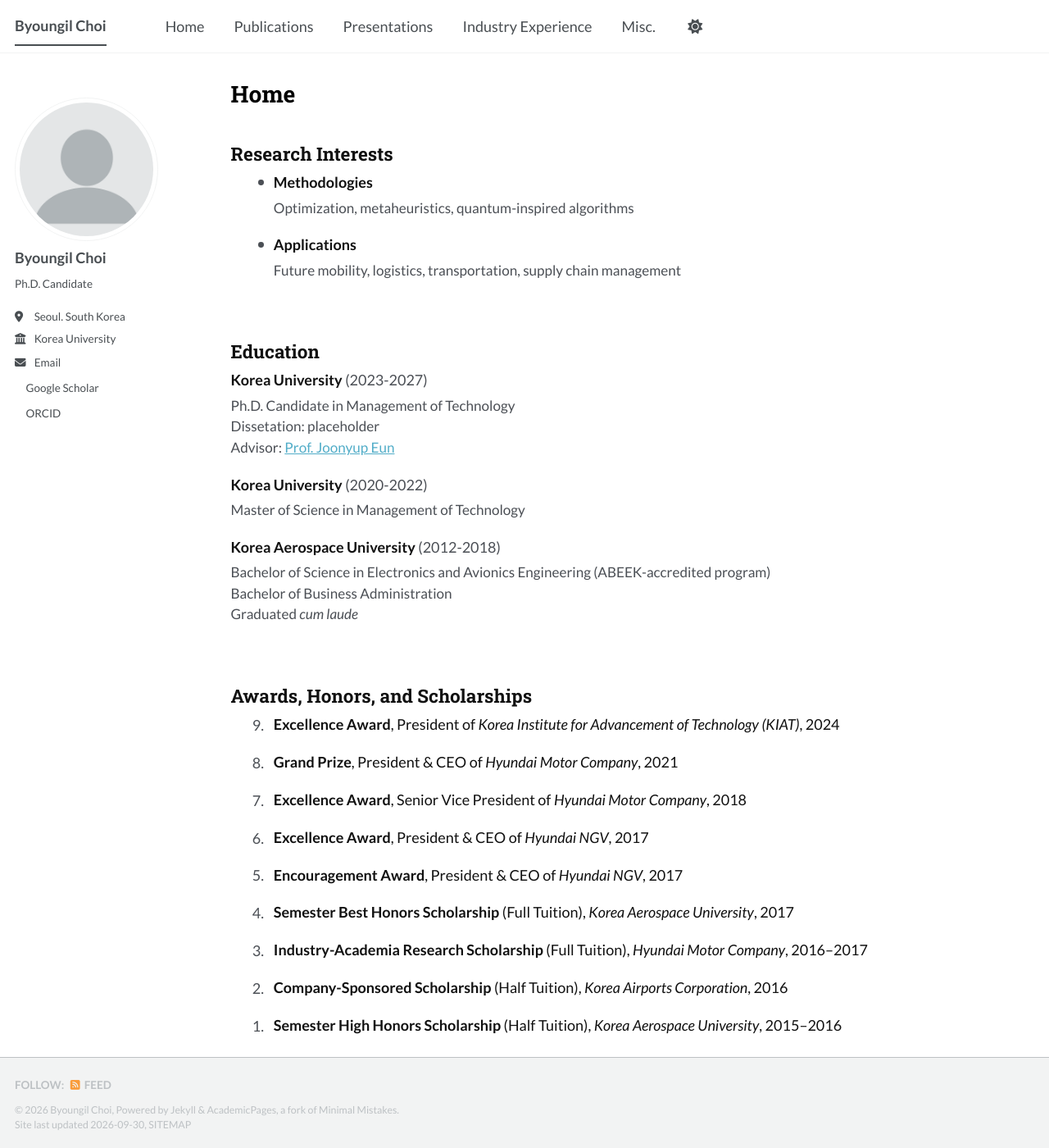
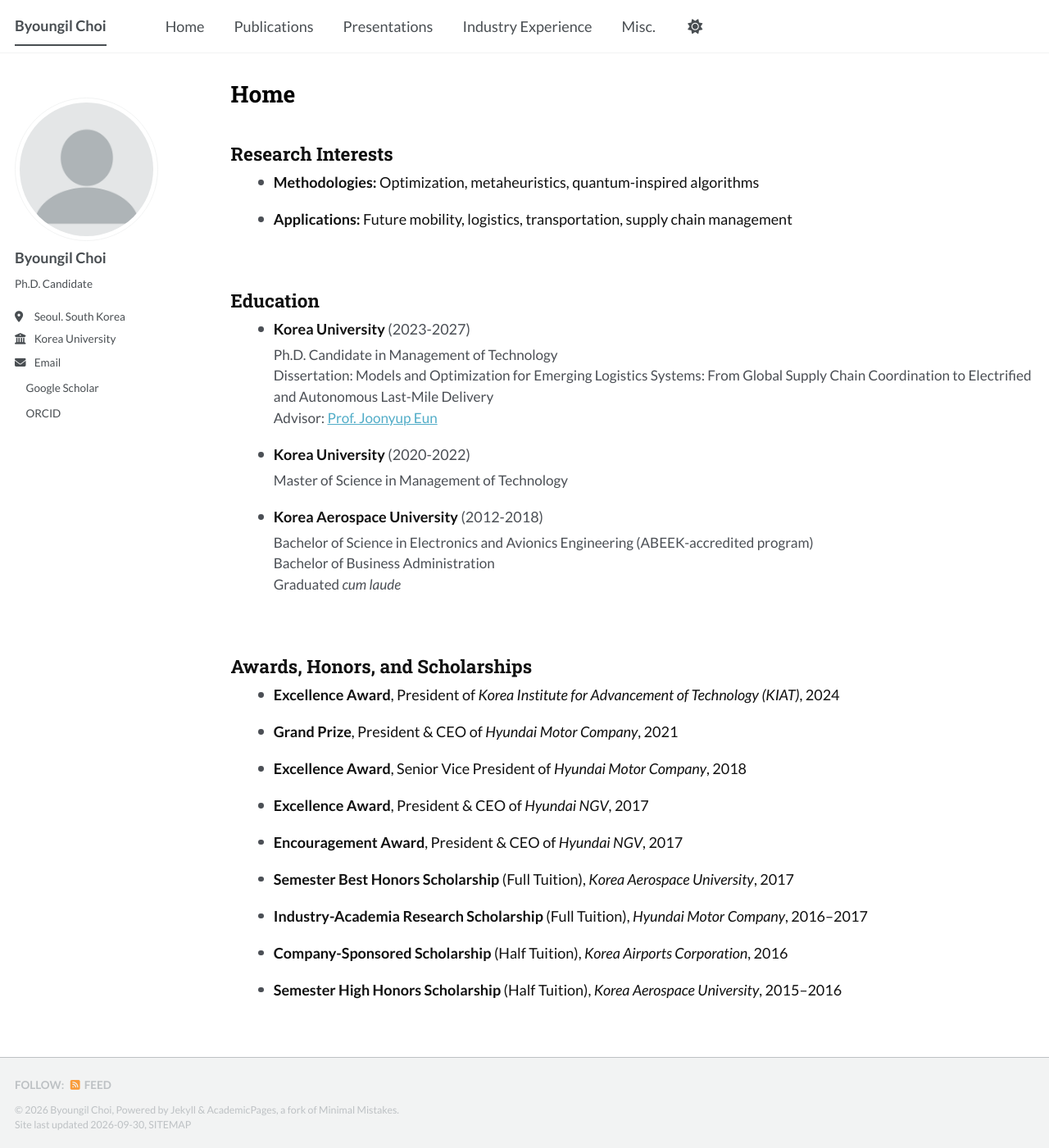
Before and after one commit to smallgiant-cbi/smallgiant-cbi.github.io, a Jekyll site: the page built from _pages/about.html, in a window 1280 px wide and 1400 px high. Shown: the whole window at 82% size. Built offline with Jekyll 4.4.1, drawn with Linux system fonts in a browser that asks for light colours; a style sheet for code colours, icons or effects is not loaded; some of the changed text lies outside the part shown.

Commit message:
Home 수정

```diff
--- a/_pages/about.html
+++ b/_pages/about.html
@@ -13,64 +13,64 @@ redirect_from:
   <section class="publication-section" aria-labelledby="research-interests">
     <h2 id="research-interests">Research Interests</h2>
     <div class="home-list">
-      <div class="home-entry"><span class="home-dot" aria-hidden="true"></span><div class="publication-content"><h3 class="publication-title">Methodologies</h3><p class="publication-details">Optimization, metaheuristics, quantum-inspired algorithms</p></div></div>
-      <div class="home-entry"><span class="home-dot" aria-hidden="true"></span><div class="publication-content"><h3 class="publication-title">Applications</h3><p class="publication-details">Future mobility, logistics, transportation, supply chain management</p></div></div>
+      <div class="home-entry"><span class="home-dot" aria-hidden="true"></span><div class="publication-content"><h3 class="publication-title home-research-title">Methodologies: <span>Optimization, metaheuristics, quantum-inspired algorithms</span></h3></div></div>
+      <div class="home-entry"><span class="home-dot" aria-hidden="true"></span><div class="publication-content"><h3 class="publication-title home-research-title">Applications: <span>Future mobility, logistics, transportation, supply chain management</span></h3></div></div>
     </div>
   </section>
 
   <section class="publication-section" aria-labelledby="education">
     <h2 id="education">Education</h2>
-    <div class="home-education">
-      <article class="home-education-entry">
+    <div class="home-list">
+      <article class="home-entry"><span class="home-dot" aria-hidden="true"></span><div class="publication-content">
         <h3 class="publication-title">Korea University <span class="home-education-dates">(2023-2027)</span></h3>
         <p class="publication-details">Ph.D. Candidate in Management of Technology</p>
-        <p class="publication-details">Dissetation: placeholder</p>
+        <p class="publication-details">Dissertation: Models and Optimization for Emerging Logistics Systems: From Global Supply Chain Coordination to Electrified and Autonomous Last-Mile Delivery</p>
         <p class="publication-details">Advisor: <a href="https://solab.korea.ac.kr/members/professor">Prof. Joonyup Eun</a></p>
-      </article>
-      <article class="home-education-entry">
+      </div></article>
+      <article class="home-entry"><span class="home-dot" aria-hidden="true"></span><div class="publication-content">
         <h3 class="publication-title">Korea University <span class="home-education-dates">(2020-2022)</span></h3>
         <p class="publication-details">Master of Science in Management of Technology</p>
-      </article>
-      <article class="home-education-entry">
+      </div></article>
+      <article class="home-entry"><span class="home-dot" aria-hidden="true"></span><div class="publication-content">
         <h3 class="publication-title">Korea Aerospace University <span class="home-education-dates">(2012-2018)</span></h3>
         <p class="publication-details">Bachelor of Science in Electronics and Avionics Engineering (ABEEK-accredited program)</p>
         <p class="publication-details">Bachelor of Business Administration</p>
         <p class="publication-details">Graduated <em>cum laude</em></p>
-      </article>
+      </div></article>
     </div>
   </section>
 
   <section class="publication-section" aria-labelledby="awards">
     <h2 id="awards">Awards, Honors, and Scholarships</h2>
     <div class="publication-list home-one-line-list" role="list">
-      <article class="publication-entry" role="listitem"><div class="publication-number">9.</div><p class="home-one-line-text"><strong>Excellence Award</strong>, President of <em>Korea Institute for Advancement of Technology (KIAT)</em>, 2024</p></article>
-      <article class="publication-entry" role="listitem"><div class="publication-number">8.</div><p class="home-one-line-text"><strong>Grand Prize</strong>, President &amp; CEO of <em>Hyundai Motor Company</em>, 2021</p></article>
-      <article class="publication-entry" role="listitem"><div class="publication-number">7.</div><p class="home-one-line-text"><strong>Excellence Award</strong>, Senior Vice President of <em>Hyundai Motor Company</em>, 2018</p></article>
-      <article class="publication-entry" role="listitem"><div class="publication-number">6.</div><p class="home-one-line-text"><strong>Excellence Award</strong>, President &amp; CEO of <em>Hyundai NGV</em>, 2017</p></article>
-      <article class="publication-entry" role="listitem"><div class="publication-number">5.</div><p class="home-one-line-text"><strong>Encouragement Award</strong>, President &amp; CEO of <em>Hyundai NGV</em>, 2017</p></article>
-      <article class="publication-entry" role="listitem"><div class="publication-number">4.</div><p class="home-one-line-text"><strong>Semester Best Honors Scholarship</strong> (Full Tuition), <em>Korea Aerospace University</em>, 2017</p></article>
-      <article class="publication-entry" role="listitem"><div class="publication-number">3.</div><p class="home-one-line-text"><strong>Industry-Academia Research Scholarship</strong> (Full Tuition), <em>Hyundai Motor Company</em>, 2016–2017</p></article>
-      <article class="publication-entry" role="listitem"><div class="publication-number">2.</div><p class="home-one-line-text"><strong>Company-Sponsored Scholarship</strong> (Half Tuition), <em>Korea Airports Corporation</em>, 2016</p></article>
-      <article class="publication-entry" role="listitem"><div class="publication-number">1.</div><p class="home-one-line-text"><strong>Semester High Honors Scholarship</strong> (Half Tuition), <em>Korea Aerospace University</em>, 2015–2016</p></article>
+      <article class="publication-entry" role="listitem"><span class="home-dot" aria-hidden="true"></span><p class="home-one-line-text"><strong>Excellence Award</strong>, President of <em>Korea Institute for Advancement of Technology (KIAT)</em>, 2024</p></article>
+      <article class="publication-entry" role="listitem"><span class="home-dot" aria-hidden="true"></span><p class="home-one-line-text"><strong>Grand Prize</strong>, President &amp; CEO of <em>Hyundai Motor Company</em>, 2021</p></article>
+      <article class="publication-entry" role="listitem"><span class="home-dot" aria-hidden="true"></span><p class="home-one-line-text"><strong>Excellence Award</strong>, Senior Vice President of <em>Hyundai Motor Company</em>, 2018</p></article>
+      <article class="publication-entry" role="listitem"><span class="home-dot" aria-hidden="true"></span><p class="home-one-line-text"><strong>Excellence Award</strong>, President &amp; CEO of <em>Hyundai NGV</em>, 2017</p></article>
+      <article class="publication-entry" role="listitem"><span class="home-dot" aria-hidden="true"></span><p class="home-one-line-text"><strong>Encouragement Award</strong>, President &amp; CEO of <em>Hyundai NGV</em>, 2017</p></article>
+      <article class="publication-entry" role="listitem"><span class="home-dot" aria-hidden="true"></span><p class="home-one-line-text"><strong>Semester Best Honors Scholarship</strong> (Full Tuition), <em>Korea Aerospace University</em>, 2017</p></article>
+      <article class="publication-entry" role="listitem"><span class="home-dot" aria-hidden="true"></span><p class="home-one-line-text"><strong>Industry-Academia Research Scholarship</strong> (Full Tuition), <em>Hyundai Motor Company</em>, 2016–2017</p></article>
+      <article class="publication-entry" role="listitem"><span class="home-dot" aria-hidden="true"></span><p class="home-one-line-text"><strong>Company-Sponsored Scholarship</strong> (Half Tuition), <em>Korea Airports Corporation</em>, 2016</p></article>
+      <article class="publication-entry" role="listitem"><span class="home-dot" aria-hidden="true"></span><p class="home-one-line-text"><strong>Semester High Honors Scholarship</strong> (Half Tuition), <em>Korea Aerospace University</em>, 2015–2016</p></article>
     </div>
   </section>
 
   <section class="publication-section" aria-labelledby="magazines-media-books-chapters">
     <h2 id="magazines-media-books-chapters">Magazines, Media, Books, and Chapters</h2>
     <div class="publication-list" role="list">
-      <article class="publication-entry" role="listitem"><div class="publication-number">4.</div><div class="publication-content"><h3 class="publication-title">Quantum-inspired Algorithms: Concepts and Applications</h3><p class="publication-authors"><strong><u class="publication-self">Choi, B.</u></strong> &amp; Eun, J. (2025)</p><p class="publication-details"><em>Industrial Engineering Magazine</em> (ISBN: 2234-6481), 32(3), pp. 30–37, Korean Institute of Industrial Engineers, Seoul, South Korea. <a href="https://www.kstudy.com/fbook/KIIE/32-3/">[link]</a></p></div></article>
-      <article class="publication-entry" role="listitem"><div class="publication-number">3.</div><div class="publication-content"><h3 class="publication-title">Case Study on the Global Business Expansion Strategy of Stradvision, Deep Learning-based Autonomous Driving Software Company</h3><p class="publication-authors">Kwon, Y., Yoon, O., Yun, E., Jang, H., Jeong, H., Cha, E., &amp; <strong><u class="publication-self">Choi, B.</u></strong> (2020)</p><p class="publication-details"><em>Case Studies on Management of Technology</em> (ISBN: 2384-079X), 8, pp. 28–77, Korea University, Seoul, South Korea. All authors contributed equally and are listed in Korean alphabetical order.</p></div></article>
-      <article class="publication-entry" role="listitem"><div class="publication-number">2.</div><div class="publication-content"><h3 class="publication-title">Team Smart Pilot, R&amp;D Learning Lab</h3><p class="publication-authors"><strong><u class="publication-self">Choi, B.</u></strong>, Park, J., Song, J., &amp; Nam, H. (2019)</p><p class="publication-details"><em>Together R&amp;D</em>, 63(5), pp. 18–19. Magazine published by the R&amp;D Division at Hyundai Motor Group.</p></div></article>
-      <article class="publication-entry" role="listitem"><div class="publication-number">1.</div><div class="publication-content"><h3 class="publication-title">Make Your Name Worth Something</h3><p class="publication-authors"><strong><u class="publication-self">Choi, B.</u></strong> (2018)</p><p class="publication-details">Hyundai Motor Group University. A 13-minute personal interview video for the 2018 Hyundai Motor Group new recruits.</p></div></article>
+      <article class="publication-entry" role="listitem"><span class="home-dot" aria-hidden="true"></span><div class="publication-content"><h3 class="publication-title">Quantum-inspired Algorithms: Concepts and Applications</h3><p class="publication-authors"><strong><u class="publication-self">Choi, B.</u></strong>, Eun, J. (2025)</p><p class="publication-details"><em>Industrial Engineering Magazine</em> (ISBN: 2234-6481), 32(3), pp. 30–37, Korean Institute of Industrial Engineers. <a href="https://www.kstudy.com/fbook/KIIE/32-3/">[link]</a></p></div></article>
+      <article class="publication-entry" role="listitem"><span class="home-dot" aria-hidden="true"></span><div class="publication-content"><h3 class="publication-title">Case Study on the Global Business Expansion Strategy of Stradvision, Deep Learning-based Autonomous Driving Software Company</h3><p class="publication-authors">Kwon, Y., Yoon, O., Yun, E., Jang, H., Jeong, H., Cha, E., <strong><u class="publication-self">Choi, B.</u></strong> (&alpha;-&beta;)(2020)</p><p class="publication-details"><em>Case Studies on Management of Technology</em> (ISBN: 2384-079X), 8, pp. 28–77, Korea University.</p></div></article>
+      <article class="publication-entry" role="listitem"><span class="home-dot" aria-hidden="true"></span><div class="publication-content"><h3 class="publication-title">Team Smart Pilot, R&amp;D Learning Lab</h3><p class="publication-authors"><strong><u class="publication-self">Choi, B.</u></strong>, Park, J., Song, J., Nam, H. (2019)</p><p class="publication-details"><em>Together R&amp;D</em>, 63(5), pp. 18–19. Magazine published by the R&amp;D Division at Hyundai Motor Group.</p></div></article>
+      <article class="publication-entry" role="listitem"><span class="home-dot" aria-hidden="true"></span><div class="publication-content"><h3 class="publication-title">Make Your Name Worth Something</h3><p class="publication-authors"><strong><u class="publication-self">Choi, B.</u></strong> (2018)</p><p class="publication-details">Hyundai Motor Group University. A 13-minute personal interview video for the 2018 Hyundai Motor Group new recruits.</p></div></article>
     </div>
   </section>
 
   <section class="publication-section" aria-labelledby="work-academic-services">
     <h2 id="work-academic-services">Work and Academic Services</h2>
     <div class="home-list">
-      <div class="home-entry"><span class="home-dot" aria-hidden="true"></span><div class="publication-content"><h3 class="publication-title">Teaching Assistant · Korea University</h3><p class="publication-details">Mar. 2020–Dec. 2021; Mar. 2023–Jun. 2024</p><ul class="home-sublist"><li>Business Analytics: System Optimization Theory and Application (MOT662); Statistical Decision Analysis and Forecasting 1 (MOT710)</li><li>Technology Financing: Technology Finance (MOT521); Venture Capital Investment (MOT593); Technology Investment and M&amp;A (MOT624); Private Equity and Entrepreneurial Financial Management (MOT705); Investments (MOT724)</li><li>Technology Strategy: Technology-based Business Development (MOT597); Technology Transfer (MOT610)</li><li>Science &amp; Technology Policy: From Science &amp; Technology Studies to R&amp;D Policy (MOT681); R&amp;D Management and Industrial Technology Innovation (MOT690)</li></ul></div></div>
-      <div class="home-entry"><span class="home-dot" aria-hidden="true"></span><div class="publication-content"><h3 class="publication-title">Administrative Assistant · Korea Productivity Association</h3><p class="publication-details">Sep. 2020–Dec. 2020 · Supported preparation of the 2020 Fall Conference</p></div></div>
-      <div class="home-entry"><span class="home-dot" aria-hidden="true"></span><div class="publication-content"><h3 class="publication-title">Military Service · Republic of Korea Army, 1st Infantry Division</h3><p class="publication-details">Jan. 2013–Oct. 2014 · Sergeant (squad leader); administrative specialist for weapons and ammunition; signaler for satellite communication</p></div></div>
+      <div class="home-entry"><span class="home-dot" aria-hidden="true"></span><div class="publication-content"><h3 class="publication-title">Teaching Assistant</h3><p class="publication-details">Korea University; Mar. 2020–Dec. 2021, Mar. 2023–Jun. 2024</p><p class="publication-details">System Optimization Theory and Application (MOT662); Statistical Decision Analysis and Forecasting 1 (MOT710); Technology Finance (MOT521); Venture Capital Investment (MOT593); Technology Investment and M&amp;A (MOT624); Private Equity and Entrepreneurial Financial Management (MOT705); Investments (MOT724); Technology-based Business Development (MOT597); Technology Transfer (MOT610); From Science &amp; Technology Studies to R&amp;D Policy (MOT681); R&amp;D Management and Industrial Technology Innovation (MOT690)</p></div></div>
+      <div class="home-entry"><span class="home-dot" aria-hidden="true"></span><div class="publication-content"><h3 class="publication-title">Administrative Assistant</h3><p class="publication-details">Korea Productivity Association | Sep. 2020–Dec. 2020</p><p class="publication-details">Supported preparation of the 2020 Fall Conference</p></div></div>
+      <div class="home-entry"><span class="home-dot" aria-hidden="true"></span><div class="publication-content"><h3 class="publication-title">Military Service</h3><p class="publication-details">Republic of Korea Army | Jan. 2013–Oct. 2014</p><p class="publication-details">Sergeant (squad leader); administrative specialist for weapons and ammunition; signaler for satellite communication</p></div></div>
       <div class="home-entry"><span class="home-dot" aria-hidden="true"></span><div class="publication-content"><h3 class="publication-title">Invited Reviewer for International Journals</h3><p class="publication-details"><em>European Journal of Operations Research</em>; <em>Applied Soft Computing</em></p></div></div>
     </div>
   </section>
@@ -78,10 +78,10 @@ redirect_from:
   <section class="publication-section" aria-labelledby="professional-training">
     <h2 id="professional-training">Professional Training</h2>
     <div class="publication-list home-one-line-list" role="list">
-      <article class="publication-entry" role="listitem"><div class="publication-number">4.</div><p class="home-one-line-text"><strong>Leading with Finance</strong>, Harvard Business School Online, 2023</p></article>
-      <article class="publication-entry" role="listitem"><div class="publication-number">3.</div><p class="home-one-line-text"><strong>Entrepreneurship Essentials</strong>, Harvard Business School Online, 2021</p></article>
-      <article class="publication-entry" role="listitem"><div class="publication-number">2.</div><p class="home-one-line-text"><strong>Business Analytics</strong>, Harvard Business School Online, 2020</p></article>
-      <article class="publication-entry" role="listitem"><div class="publication-number">1.</div><p class="home-one-line-text"><strong>Introduction to Lean Innovation</strong>, The George Washington University, 2020, 2021, 2023</p></article>
+      <article class="publication-entry" role="listitem"><span class="home-dot" aria-hidden="true"></span><p class="home-one-line-text"><strong>Leading with Finance</strong>, Harvard Business School Online, 2023</p></article>
+      <article class="publication-entry" role="listitem"><span class="home-dot" aria-hidden="true"></span><p class="home-one-line-text"><strong>Entrepreneurship Essentials</strong>, Harvard Business School Online, 2021</p></article>
+      <article class="publication-entry" role="listitem"><span class="home-dot" aria-hidden="true"></span><p class="home-one-line-text"><strong>Business Analytics</strong>, Harvard Business School Online, 2020</p></article>
+      <article class="publication-entry" role="listitem"><span class="home-dot" aria-hidden="true"></span><p class="home-one-line-text"><strong>Introduction to Lean Innovation</strong>, The George Washington University, 2020, 2021, 2023</p></article>
     </div>
   </section>
 
--- a/_sass/layout/_home.scss
+++ b/_sass/layout/_home.scss
@@ -14,23 +14,15 @@
   background: var(--publication-meta-color);
 }
 
-.home-page .home-sublist {
-  margin: 0.4rem 0 0;
-  padding-left: 1.2rem;
-  color: var(--publication-meta-color);
-  font-size: 0.95rem;
-  line-height: 1.5;
+.home-page .home-research-title {
+  margin-bottom: 0;
 
-  li { margin-bottom: 0.25rem; }
+  span { font-weight: 400; }
 }
 
 .home-page .home-list--compact .home-entry { padding-bottom: 0.35rem; }
 .home-page .home-list--compact .home-dot { margin-top: 0.48rem; }
 .home-page .home-list--compact .publication-details { margin-bottom: 0; }
-
-.home-education-entry {
-  padding: 0.25rem 0 0.8rem;
-}
 
 .home-education-dates {
   color: var(--publication-meta-color);
```
